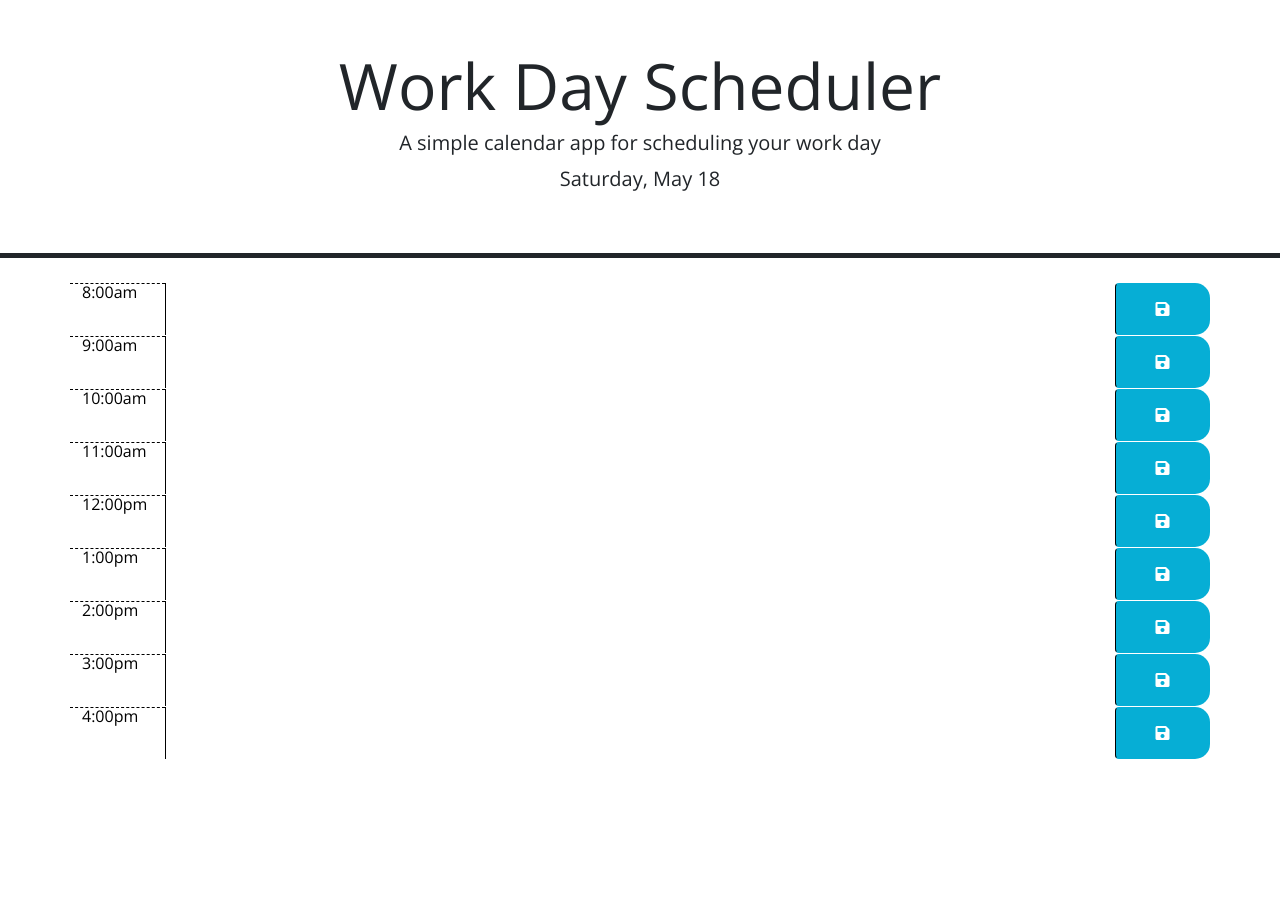
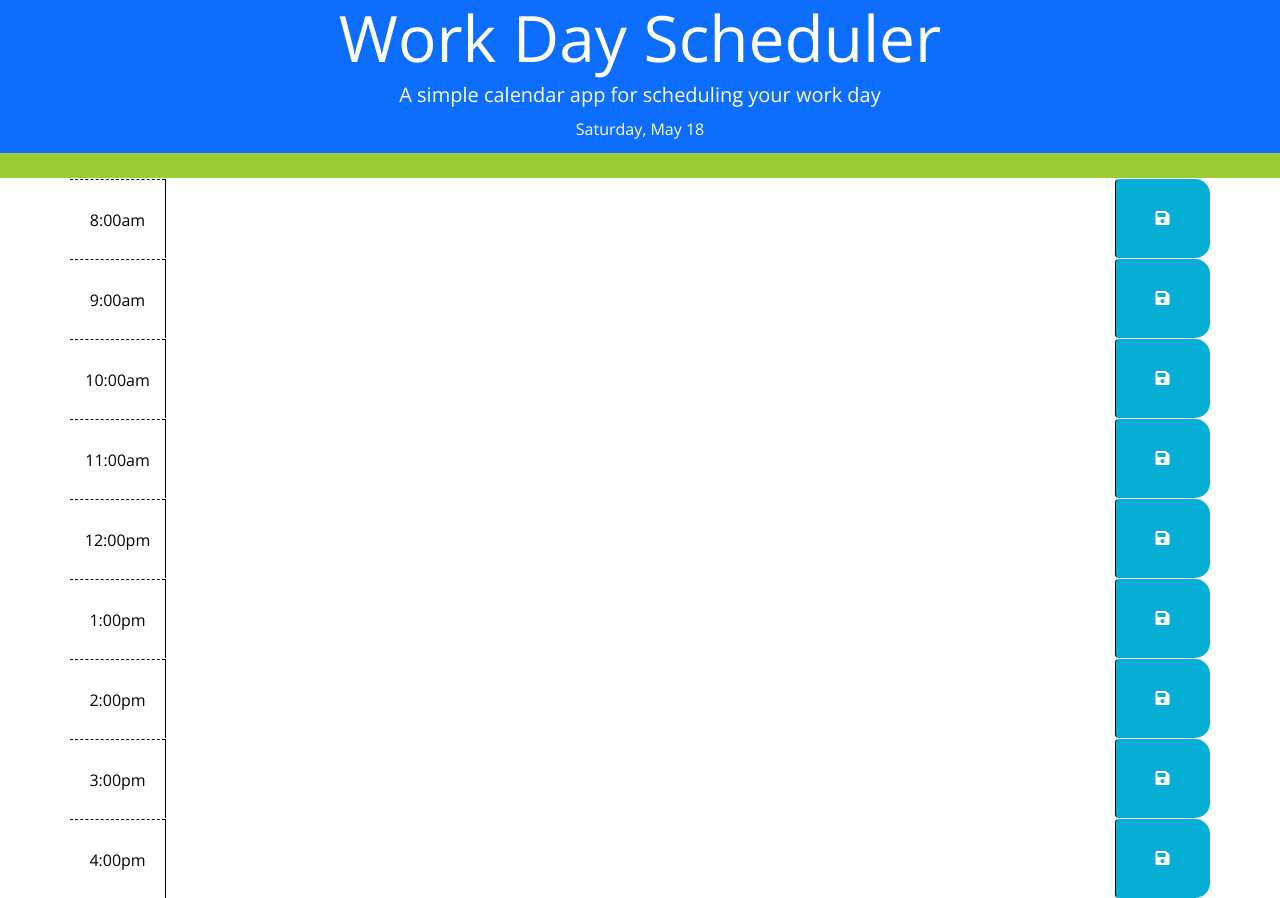
Before and after one commit to via-skillings/Work-Day-Scheduler, a plain HTML site: page index.html in a window 1280 px wide. Before the commit the page ends 800 px from the top, so only its background shows below. Drawn offline with nearby package versions, Linux system fonts and the light colour scheme.

Commit message:
updatd main-description

```diff
--- a/index.html
+++ b/index.html
@@ -12,11 +12,13 @@
   </head>
 
   <body>
-    <header class="p-5 mb-4 border-5 border-bottom border-dark text-center">
-      <h1 class="display-3">Work Day Scheduler</h1>
-      <p class="lead">A simple calendar app for scheduling your work day</p>
-      <p id="currentDay" class="lead"></p>
+
+    <header class="main-description bg-primary">
+      <h1 class="font-weight-bold text-white display-3">Work Day Scheduler</h1>
+      <p class="font-weight-bold text-white lead">A simple calendar app for scheduling your work day</p>
+      <p id="currentDay" class="font-weight-bold text-white"></p>
     </header>
+
     <div class="container">
       <!-- Timeblockss go here -->
       <div id="hour8" class="row time-block">
--- a/style.css
+++ b/style.css
@@ -13,15 +13,26 @@ body {
     padding: 10px;
   }
 
+  .main-description {
+    text-align: center;
+    background-color: transparent;
+    color: #000000;
+    border-radius: 0;
+    border-bottom: 25px solid yellowgreen;
+  }
+
   .description {
     white-space: pre-wrap;
   }
 
   .time-block {
+    text-align: center;
     border-radius: 15px;
   }
 
   .row {
+    white-space: pre-wrap;
+    height: 80px;
     border-top: 1px solid white;
   }
 
```
